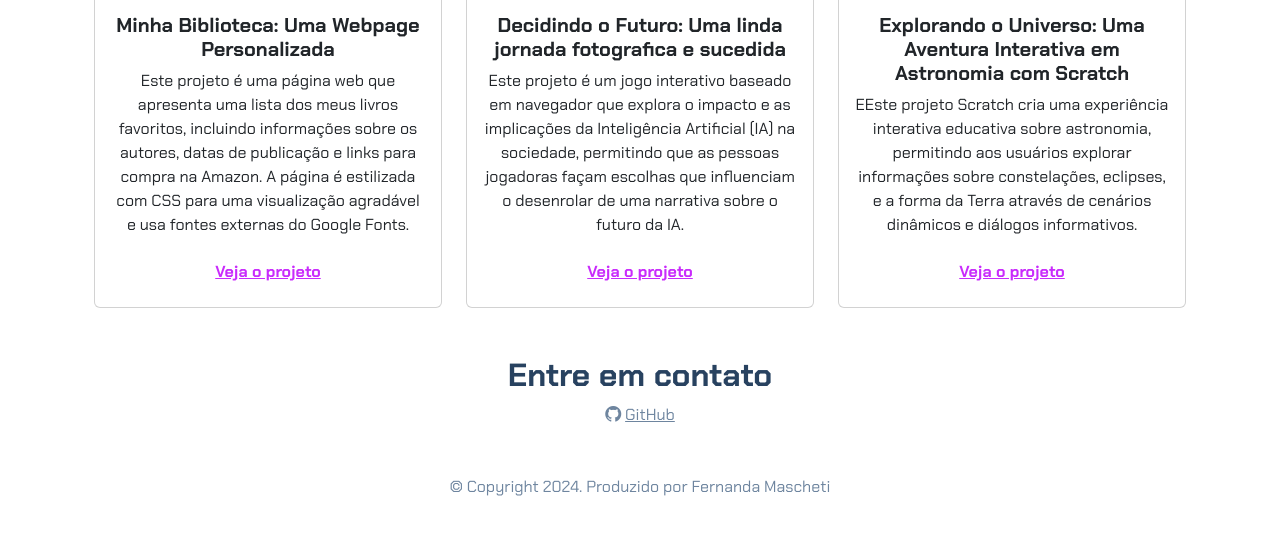
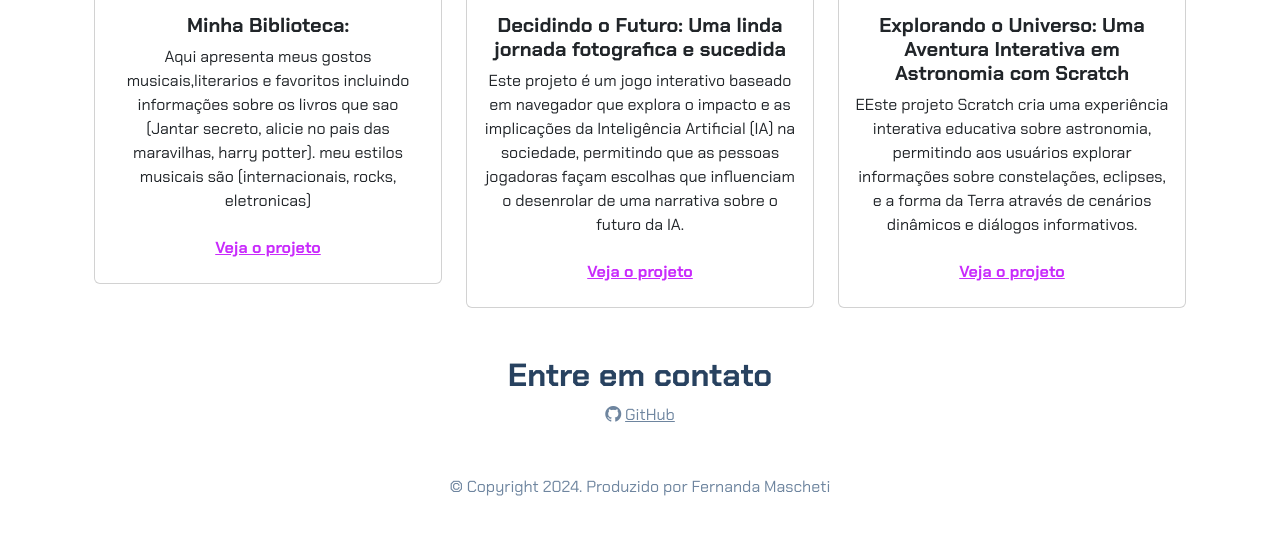
Before and after one commit to Jaogust/portfolio02, a plain HTML site: page index.html in a window 1280 px wide. Shown: the part 337-872 px from the top of the page. Drawn offline with nearby package versions, Linux system fonts and the light colour scheme.

Commit message:
edição

```diff
--- a/index.html
+++ b/index.html
@@ -28,11 +28,10 @@
                 <div class="card">
                     <img src="img/projeto-1.png" class="card-img-top" alt="Imagem do projeto de biblioteca virtual">
                     <div class="card-body">
-                        <h5 class="card-title">Minha Biblioteca: Uma Webpage Personalizada</h5>
-                        <p class="card-text">Este projeto é uma página web que apresenta uma lista dos meus livros
-                            favoritos, incluindo informações sobre os autores, datas de publicação e links para compra
-                            na Amazon. A página é estilizada com CSS para uma visualização agradável e usa fontes
-                            externas do Google Fonts.
+                        <h5 class="card-title">Minha Biblioteca:</h5>
+                        <p class="card-text">Aqui apresenta meus gostos musicais,literarios e favoritos
+                         incluindo informações sobre os livros que sao (Jantar secreto, alicie no pais das maravilhas, harry potter).
+                         meu estilos musicais são (internacionais, rocks, eletronicas)
                         </p>
                         <button type="button" class="btn btn-link" data-bs-toggle="modal" data-bs-target="#modal1">Veja
                             o projeto</button>
```
